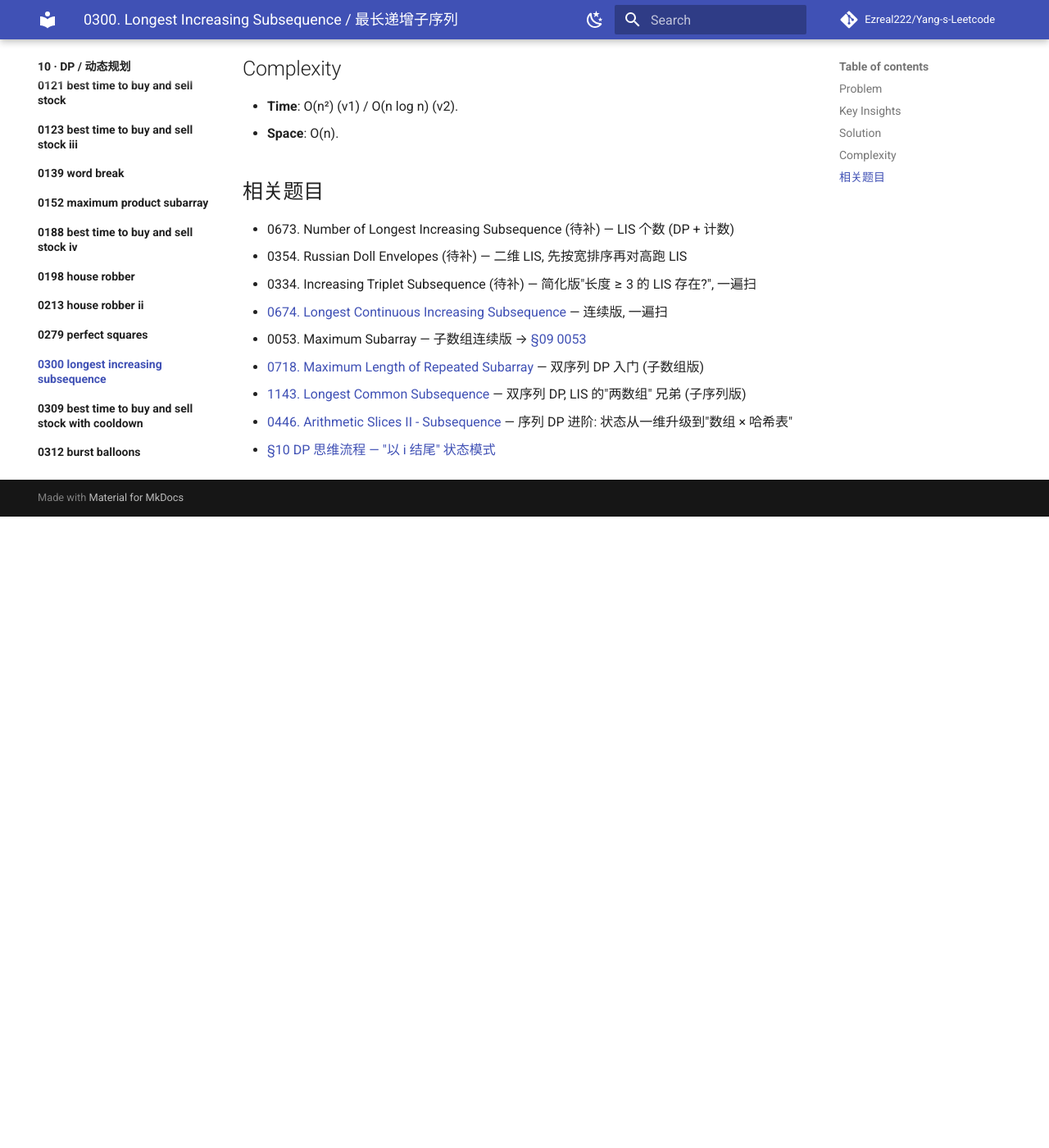
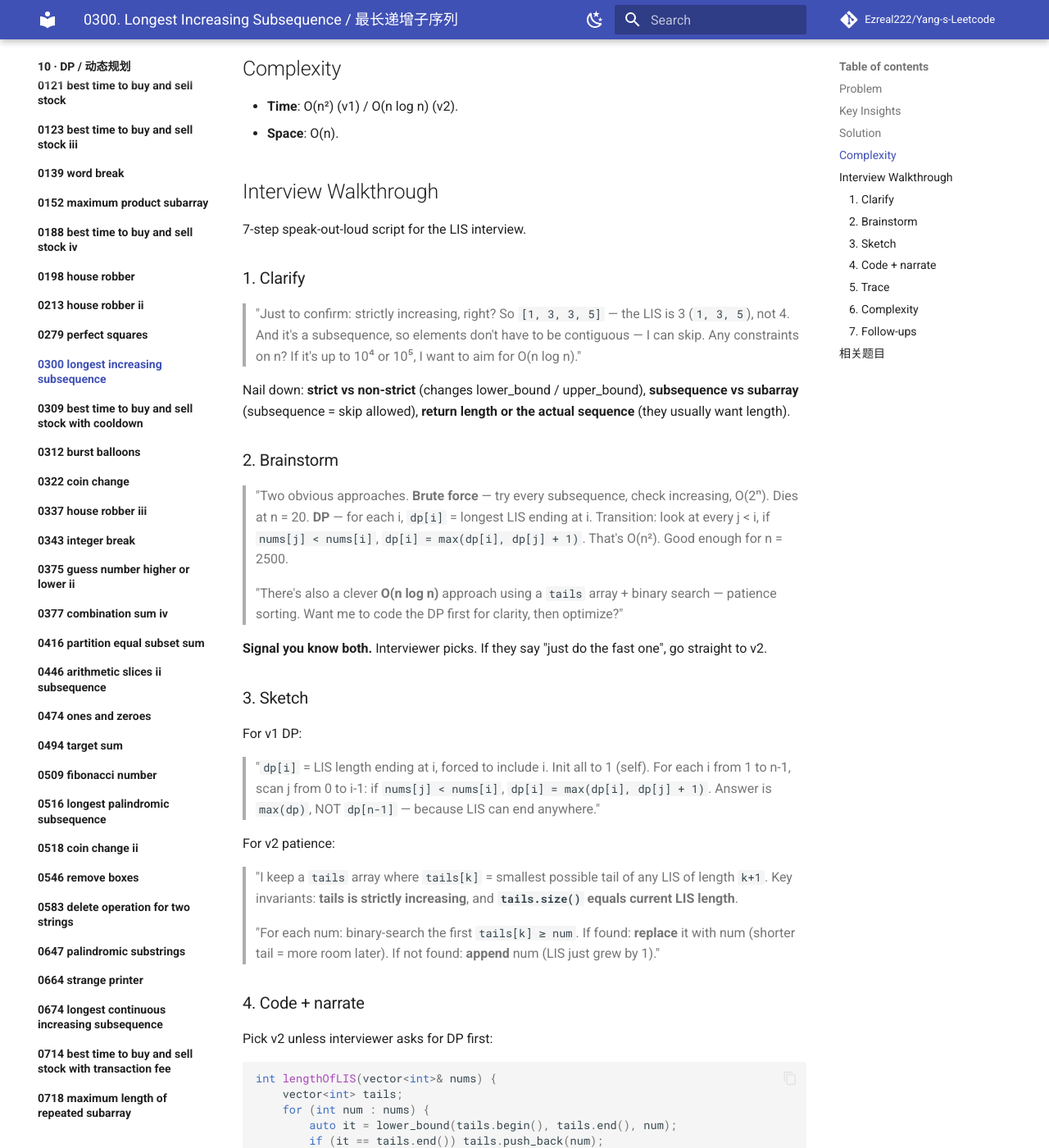
Before and after one commit to Ezreal222/Yang-s-Leetcode, an MkDocs documentation site: the page built from docs/10-dp/0300-longest-increasing-subsequence/README.md, in a window 1280 px wide and 1400 px high, scrolled down 2237 px. Shown: the whole window at 82% size. Built offline with MkDocs 1.6.1 and Material for MkDocs 9.7.7, drawn with Linux system fonts in a browser that asks for light colours; comment, search, counter and statistics services are not loaded; before the commit the page ends 2867 px from its top, so only the background shows below that; some of the changed text lies outside the part shown.

Commit message:
docs(0300): add interview walkthrough + review +1

````diff
--- a/docs/10-dp/0300-longest-increasing-subsequence/README.md
+++ b/docs/10-dp/0300-longest-increasing-subsequence/README.md
@@ -5,7 +5,7 @@
     - **Tags**: DP, Binary Search, Patience Sorting · 动态规划, 二分, 耐心排序
     - **Link**: [LeetCode](https://leetcode.com/problems/longest-increasing-subsequence/)
     - **Status**: ✅ Solved
-    - **Reviewed**: ☐ ☐ ☐
+    - **Reviewed**: ☑ ☐ ☐
 
 ## Problem
 
@@ -149,6 +149,83 @@
 - **Time**: O(n²) (v1) / O(n log n) (v2).
 - **Space**: O(n).
 
+## Interview Walkthrough
+
+7-step speak-out-loud script for the LIS interview.
+
+### 1. Clarify
+
+> "Just to confirm: strictly increasing, right? So `[1, 3, 3, 5]` — the LIS is 3 (`1, 3, 5`), not 4. And it's a subsequence, so elements don't have to be contiguous — I can skip. Any constraints on n? If it's up to 10⁴ or 10⁵, I want to aim for O(n log n)."
+
+Nail down: **strict vs non-strict** (changes lower_bound / upper_bound), **subsequence vs subarray** (subsequence = skip allowed), **return length or the actual sequence** (they usually want length).
+
+### 2. Brainstorm
+
+> "Two obvious approaches. **Brute force** — try every subsequence, check increasing, O(2ⁿ). Dies at n = 20. **DP** — for each i, `dp[i]` = longest LIS ending at i. Transition: look at every j < i, if `nums[j] < nums[i]`, `dp[i] = max(dp[i], dp[j] + 1)`. That's O(n²). Good enough for n = 2500.
+>
+> "There's also a clever **O(n log n)** approach using a `tails` array + binary search — patience sorting. Want me to code the DP first for clarity, then optimize?"
+
+**Signal you know both.** Interviewer picks. If they say "just do the fast one", go straight to v2.
+
+### 3. Sketch
+
+For v1 DP:
+
+> "`dp[i]` = LIS length ending at i, forced to include i. Init all to 1 (self). For each i from 1 to n-1, scan j from 0 to i-1: if `nums[j] < nums[i]`, `dp[i] = max(dp[i], dp[j] + 1)`. Answer is `max(dp)`, NOT `dp[n-1]` — because LIS can end anywhere."
+
+For v2 patience:
+
+> "I keep a `tails` array where `tails[k]` = smallest possible tail of any LIS of length `k+1`. Key invariants: **tails is strictly increasing**, and **`tails.size()` equals current LIS length**.
+>
+> "For each num: binary-search the first `tails[k] ≥ num`. If found: **replace** it with num (shorter tail = more room later). If not found: **append** num (LIS just grew by 1)."
+
+### 4. Code + narrate
+
+Pick v2 unless interviewer asks for DP first:
+
+```cpp
+int lengthOfLIS(vector<int>& nums) {
+    vector<int> tails;
+    for (int num : nums) {
+        auto it = lower_bound(tails.begin(), tails.end(), num);
+        if (it == tails.end()) tails.push_back(num);
+        else                   *it = num;
+    }
+    return tails.size();
+}
+```
+
+Narrate: **"`lower_bound` for strict increasing — I want to replace equal values, not stack them. If it were non-decreasing, I'd use `upper_bound`."** That one sentence proves you know the edge.
+
+### 5. Trace
+
+`nums = [10, 9, 2, 5, 3, 7, 101, 18]`:
+
+| step | num | tails before | action | tails after |
+|---|---|---|---|---|
+| 1 | 10 | [] | append | [10] |
+| 2 | 9  | [10] | replace idx 0 | [9] |
+| 3 | 2  | [9] | replace idx 0 | [2] |
+| 4 | 5  | [2] | append | [2, 5] |
+| 5 | 3  | [2, 5] | replace idx 1 | [2, 3] |
+| 6 | 7  | [2, 3] | append | [2, 3, 7] |
+| 7 | 101 | [2, 3, 7] | append | [2, 3, 7, 101] |
+| 8 | 18 | [2, 3, 7, 101] | replace idx 3 | [2, 3, 7, 18] |
+
+Answer: 4. **Callout: `[2, 3, 7, 18]` is NOT the actual LIS** — the real one is `[2, 5, 7, 101]` or `[2, 3, 7, 101]`. Tails is only the length invariant.
+
+### 6. Complexity
+
+> "Time is O(n log n) — for each of n elements, one binary search O(log n). Space O(n) for tails. Compared to v1 DP: n² → n log n, which for n = 10⁵ is 10¹⁰ vs 10⁶·⁵ — night and day."
+
+### 7. Follow-ups
+
+- **"Return the actual LIS, not just length"**: augment with parent pointers — each element that goes into tails records its predecessor's index; at the end, walk back from the last-appended element. Answer becomes O(n log n) time, O(n) extra space.
+- **"Non-decreasing version"**: switch `lower_bound` to `upper_bound`. One-token change.
+- **"Number of LIS"** ([0673](待补)): DP with `(length, count)` per index, aggregate max length + summed count.
+- **"2D LIS — Russian Doll Envelopes"** ([0354](待补)): sort by width asc, **tie-break height desc** (to prevent same-width envelopes from stacking), then run LIS on the height array.
+- **"Longest chain of pairs / longest bitonic"**: same skeleton, different comparator.
+
 ## 相关题目
 
 - 0673\. Number of Longest Increasing Subsequence (待补) — LIS 个数 (DP + 计数)
````
Also changed, not shown: docs/03-hash-table/0380-insert-delete-getrandom-o1/README.md (added, +243 -0 lines), docs/03-hash-table/index.md (+1 -0 lines), docs/09-greedy/0621-task-scheduler/README.md (added, +215 -0 lines), docs/09-greedy/index.md (+1 -0 lines), docs/index.md (+3 -3 lines).
